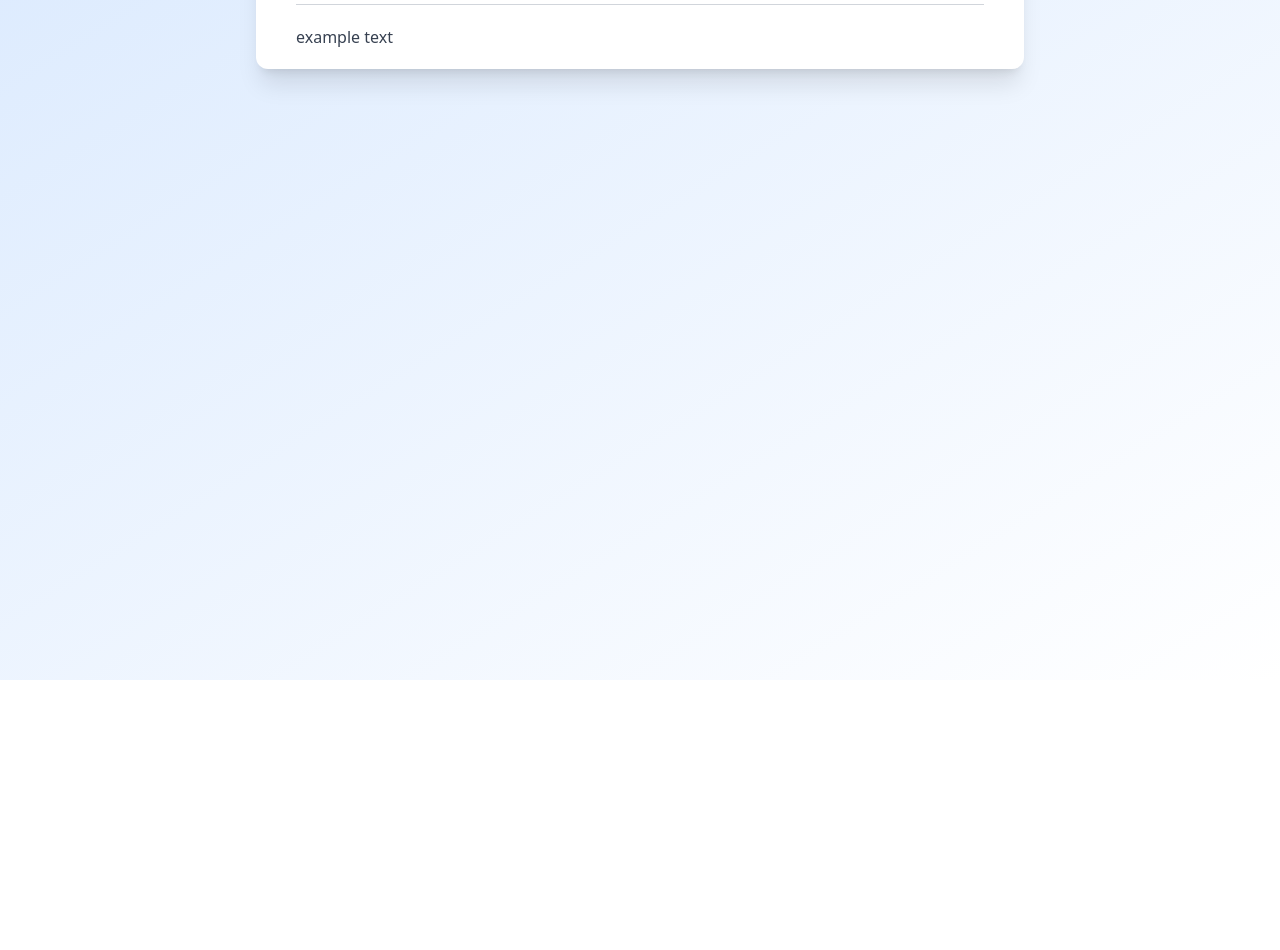
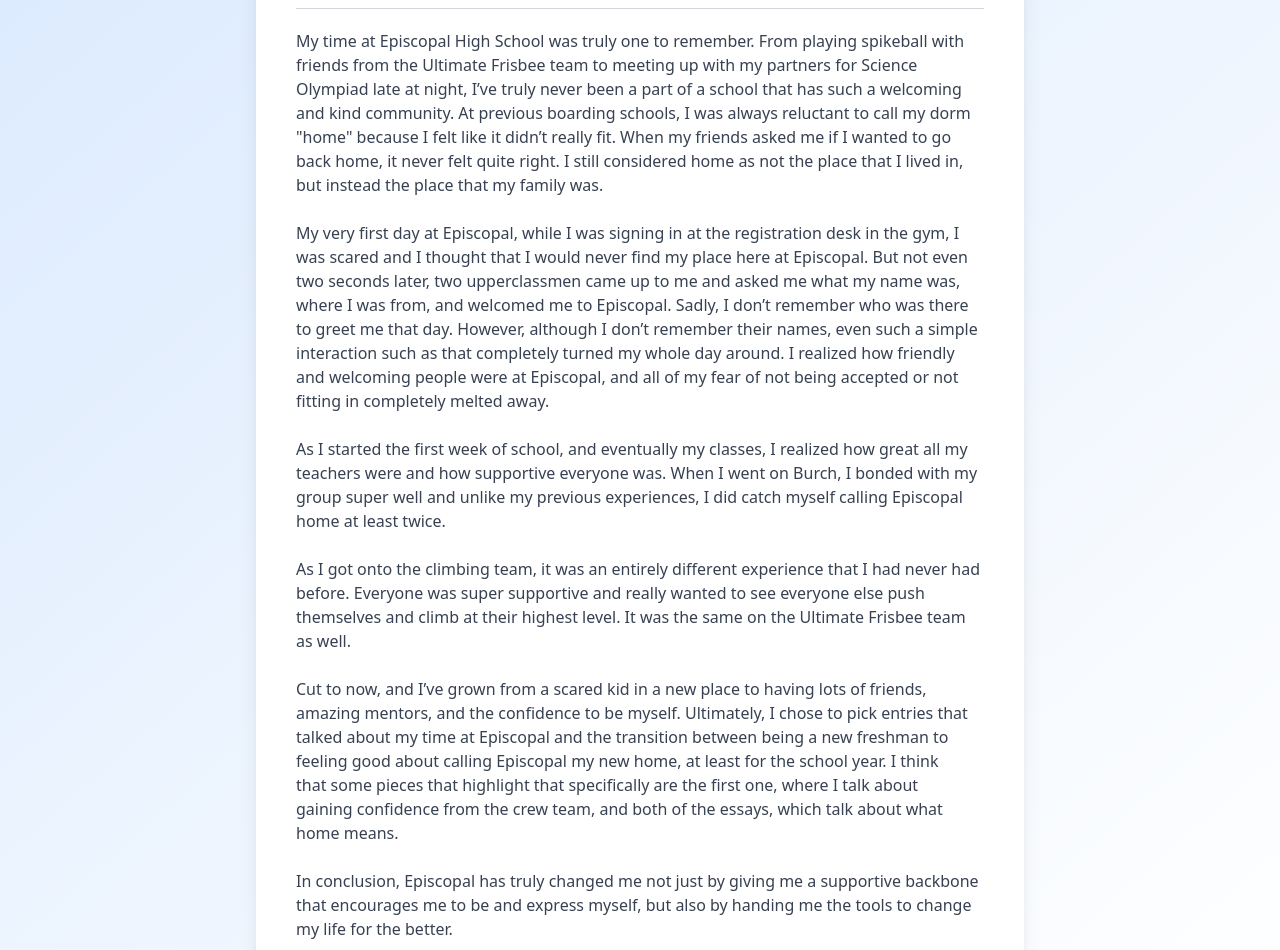
Before and after one commit to FelixTrask/english-final, a React (Create React App) app: page /intro in a window 1280 px wide. Shown: the part 120-1070 px from the top of the page. Before the commit the page ends 800 px from the top, so only its background shows below. Built offline with nearby package versions, Linux system fonts and the light colour scheme.

Commit message:
Added introduction

```diff
--- a/src/index.css
+++ b/src/index.css
@@ -18,3 +18,5 @@
     }
   }
 }
+
+/* Tailwind styles */
--- a/src/pages/Introduction.js
+++ b/src/pages/Introduction.js
@@ -1,33 +1,26 @@
-import React, { useRef } from "react";
+import React, { useRef, useEffect } from "react";
 import gsap from "gsap";
-import { useGSAP } from "@gsap/react";
+import { ScrollTrigger } from "gsap/ScrollTrigger";
 
-gsap.registerPlugin(useGSAP);
+gsap.registerPlugin(ScrollTrigger);
 
 function Introduction() {
   const container = useRef();
 
-  useGSAP(() => {
-    // Fade in the whole background container
+  useEffect(() => {
+    const paragraphs = container.current.querySelectorAll("p");
+
     gsap.fromTo(
-      container.current,
-      { opacity: 0 },
-      { opacity: 1, duration: 1, ease: "power2.out" }
+      paragraphs,
+      { opacity: 0, y: 20 },
+      { opacity: 1, y: 0, duration: 1, ease: "power2.out", stagger: 0.3 }
     );
 
-    // Animate text
-    gsap.fromTo(
-      ".main-title",
-      { y: -40, opacity: 0 },
-      { y: 0, opacity: 1, duration: 1, delay: 0.3, ease: "power3.out" }
-    );
-
-    gsap.fromTo(
-      ".text",
-      { y: 20, opacity: 0 },
-      { y: 0, opacity: 1, duration: 1, delay: 0.6, ease: "power3.out" }
-    );
-  }, { scope: container });
+    // Cleanup function to kill triggers on unmount
+    return () => {
+      ScrollTrigger.getAll().forEach((trigger) => trigger.kill());
+    };
+  }, []);
 
   return (
     <div
@@ -35,12 +28,45 @@
       ref={container}
     >
       <div className="bg-white rounded-xl shadow-xl px-10 py-5 max-w-3xl mx-auto text-container text-pretty">
-        <h1 className="text-3xl font-bold mb-4 main-title">Preface</h1>
+        <h1 className="text-3xl font-bold mb-6 main-title">Preface</h1>
         <hr className="h-px my-5 bg-gray-300 border-0" />
-        <p className="text-gray-700 text">
-          example text
+
+        {/* Split into separate paragraphs */}
+        <p className="text-gray-700">
+          My time at <span className="highlight-word">Episcopal High School</span> was truly one to remember. From playing spikeball with friends from the <span className="highlight-word">Ultimate Frisbee</span> team to meeting up with my partners for <span className="highlight-word">Science Olympiad</span> late at night, I’ve truly never been a part of a school that has such a <span className="highlight-word">welcoming</span> and <span className="highlight-word">kind community</span>. At previous boarding schools, I was always reluctant to call my dorm <span className="highlight-word">"home"</span> because I felt like it didn’t really fit. When my friends asked me if I wanted to go back <span className="highlight-word">home</span>, it never felt quite right. I still considered home as not the place that I lived in, but instead the place that my <span className="highlight-word">family</span> was.
+        </p>
+
+        <br />
+
+        <p className="text-gray-700">
+          My very first day at Episcopal, while I was signing in at the registration desk in the gym, I was <span className="highlight-word">scared</span> and I thought that I would never find my place here at Episcopal. But not even two seconds later, two upperclassmen came up to me and asked me what my name was, where I was from, and <span className="highlight-word">welcomed</span> me to Episcopal. Sadly, I don’t remember who was there to greet me that day. However, although I don’t remember their names, even such a simple interaction such as that completely turned my whole day around. I realized how <span className="highlight-word">friendly</span> and <span className="highlight-word">welcoming</span> people were at Episcopal, and all of my fear of not being accepted or not fitting in completely melted away.
+        </p>
+
+        <br />
+
+        <p className="text-gray-700">
+          As I started the first week of school, and eventually my classes, I realized how great all my <span className="highlight-word">teachers</span> were and how <span className="highlight-word">supportive</span> everyone was. When I went on <span className="highlight-word">Burch</span>, I bonded with my group super well and unlike my previous experiences, I did catch myself calling Episcopal <span className="highlight-word">home</span> at least twice.
+        </p>
+
+        <br />
+
+        <p className="text-gray-700">
+          As I got onto the <span className="highlight-word">climbing team</span>, it was an entirely different experience that I had never had before. Everyone was super <span className="highlight-word">supportive</span> and really wanted to see everyone else push themselves and climb at their highest level. It was the same on the <span className="highlight-word">Ultimate Frisbee</span> team as well.
+        </p>
+
+        <br />
+
+        <p className="text-gray-700">
+          Cut to now, and I’ve grown from a <span className="highlight-word">scared</span> kid in a new place to having lots of <span className="highlight-word">friends</span>, amazing <span className="highlight-word">mentors</span>, and the <span className="highlight-word">confidence</span> to be myself. Ultimately, I chose to pick entries that talked about my time at Episcopal and the <span className="highlight-word">transition</span> between being a new freshman to feeling good about calling Episcopal my new <span className="highlight-word">home</span>, at least for the school year. I think that some pieces that highlight that specifically are the first one, where I talk about gaining confidence from the <span className="highlight-word">crew team</span>, and both of the essays, which talk about what <span className="highlight-word">home</span> means.
+        </p>
+
+        <br />
+
+        <p className="text-gray-700">
+          In conclusion, Episcopal has truly <span className="highlight-word">changed</span> me not just by giving me a <span className="highlight-word">supportive backbone</span> that encourages me to be and express myself, but also by handing me the <span className="highlight-word">tools</span> to change my life for the better.
         </p>
       </div>
+      <div className="py-5" />
     </div>
   );
 }
```
